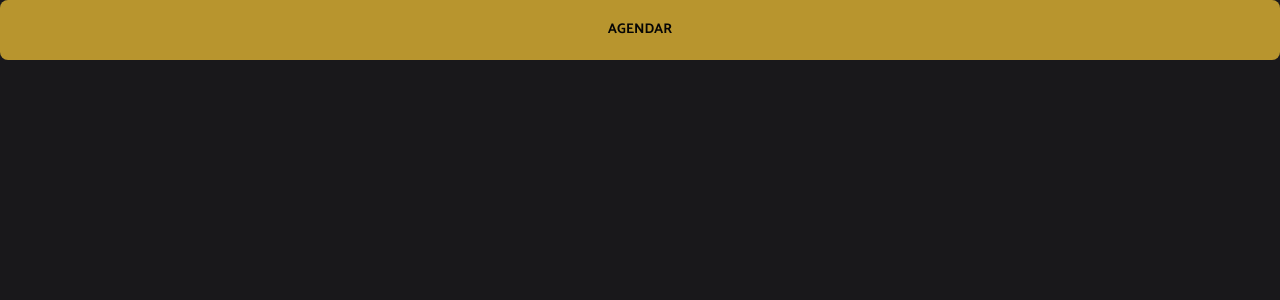
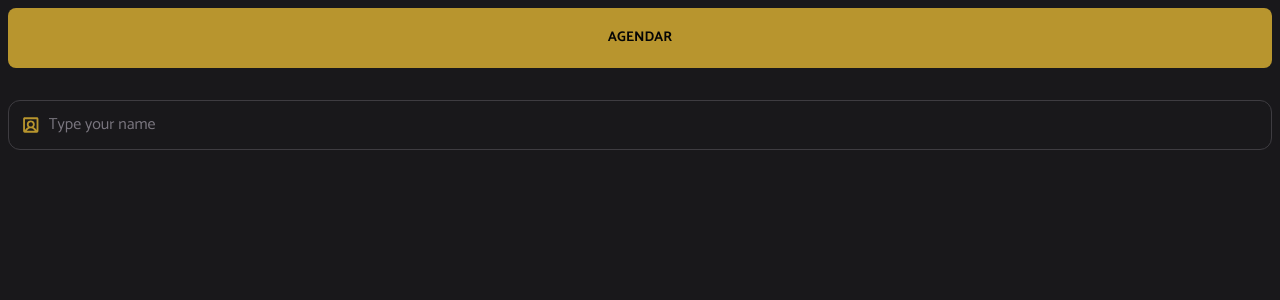
Before and after one commit to williamdelimacx/hair-day, a React (Vite) app: page /components in a window 1280 px wide. Shown: the top 300 px of the page. Built offline with nearby package versions, Linux system fonts and the light colour scheme.

Commit message:
feat: icon and text-input components

```diff
--- /dev/null
+++ b/src/components/icon.tsx
@@ -0,0 +1,31 @@
+import { cva, type VariantProps } from "class-variance-authority";
+
+// eslint-disable-next-line react-refresh/only-export-components
+export const iconVariants = cva("", {
+  variants: {
+    animate: {
+      true: "animate-spin",
+      false: "",
+    },
+  },
+  defaultVariants: {
+    animate: false,
+  },
+});
+
+interface IconProps
+  extends React.ComponentProps<"svg">,
+    VariantProps<typeof iconVariants> {
+  svg: React.FC<React.ComponentProps<"svg">>;
+}
+
+export default function Icon({
+  svg: SvgComponent,
+  animate,
+  className,
+  ...props
+}: IconProps) {
+  return (
+    <SvgComponent className={iconVariants({ animate, className })} {...props} />
+  );
+}
--- /dev/null
+++ b/src/components/text-input.tsx
@@ -0,0 +1,42 @@
+import { cva, type VariantProps } from "class-variance-authority";
+import Icon from "./icon";
+import { textVariants } from "./text";
+
+// eslint-disable-next-line react-refresh/only-export-components
+export const textInputVariantsContainer = cva(
+  "has-[:focus]:border-yellow-dark transition-colors p-3 rounded-xl border border-gray-500 flex items-center justify-center gap-2"
+);
+
+// eslint-disable-next-line react-refresh/only-export-components
+export const textInputVariantsIcon = cva("size-5 fill-yellow");
+
+// eslint-disable-next-line react-refresh/only-export-components
+export const textInputVariants = cva(
+  "w-full outline-none text-gray-200 placeholder:text-gray-400"
+);
+
+interface TextInputProps
+  extends React.ComponentProps<"input">,
+    VariantProps<typeof textInputVariants> {
+  icon: React.ComponentProps<typeof Icon>["svg"];
+}
+
+export default function TextInput({
+  className,
+  icon,
+  ...props
+}: TextInputProps) {
+  return (
+    <label className={textInputVariantsContainer({ className })}>
+      <Icon svg={icon} className={textInputVariantsIcon()} />
+      <input
+        type="text"
+        className={textVariants({
+          variant: "text-md",
+          className: textInputVariants(),
+        })}
+        {...props}
+      />
+    </label>
+  );
+}
--- a/src/pages/page-components.tsx
+++ b/src/pages/page-components.tsx
@@ -1,9 +1,12 @@
 import Button from "../components/button";
+import TextInput from "../components/text-input";
+import UserSquare from "../assets/icons/UserSquare.svg?react";
 
 export function PageComponents() {
   return (
-    <main>
+    <main className="space-y-8 p-2">
       <Button>Agendar</Button>
+      <TextInput icon={UserSquare} placeholder="Type your name" />
     </main>
   );
 }
--- /dev/null
+++ b/src/vite-env.d.ts
@@ -0,0 +1 @@
+/// <reference types="vite-plugin-svgr/client" />
--- a/vite.config.ts
+++ b/vite.config.ts
@@ -1,8 +1,9 @@
 import { defineConfig } from "vite";
 import react from "@vitejs/plugin-react-swc";
 import tailwindcss from "@tailwindcss/vite";
+import svgr from "vite-plugin-svgr";
 
 // https://vite.dev/config/
 export default defineConfig({
-  plugins: [react(), tailwindcss()],
+  plugins: [react(), tailwindcss(), svgr()],
 });
```
